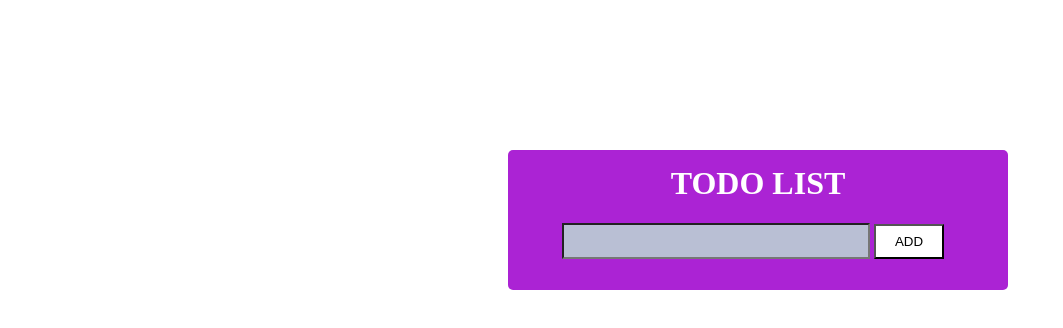
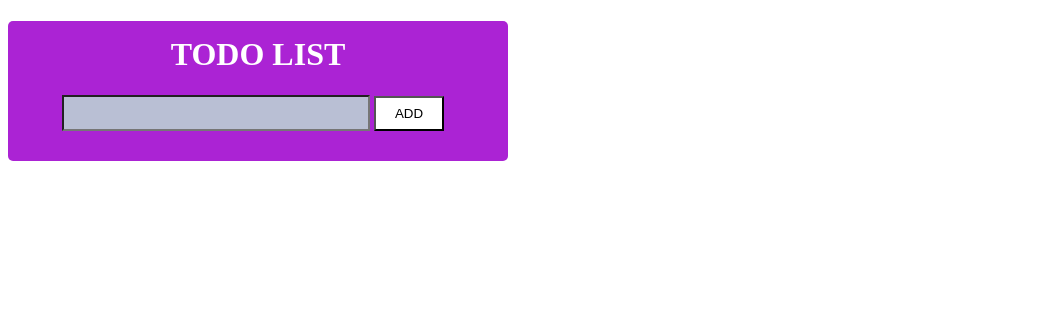
Before and after one commit to ThejeshChowdary/todo, a plain HTML site: page index.html in a window 1280 px wide. Shown: the whole page, without its empty margins (0-1063 px from the left). Drawn offline with Linux system fonts and the light colour scheme.

Commit message:
Update style.css

```diff
--- a/style.css
+++ b/style.css
@@ -9,7 +9,6 @@
 .header{
     height: 140px;
     width:500px;
-    margin: 150px 0px 0px 500px;
     background-color: rgb(171, 35, 212);
     border-radius: 5px;
 }
```
